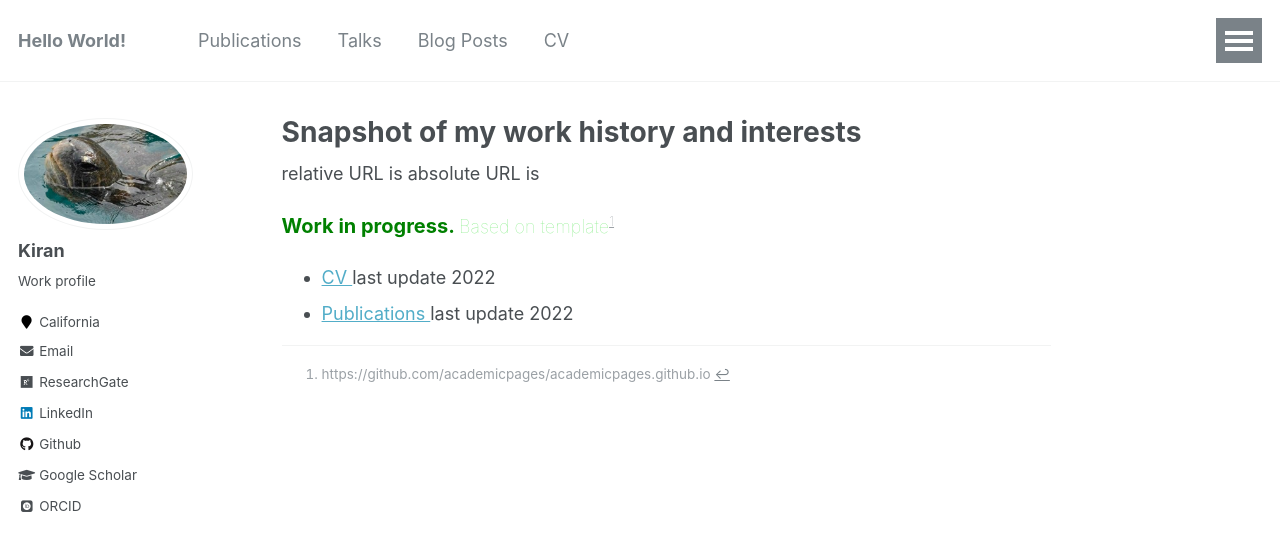
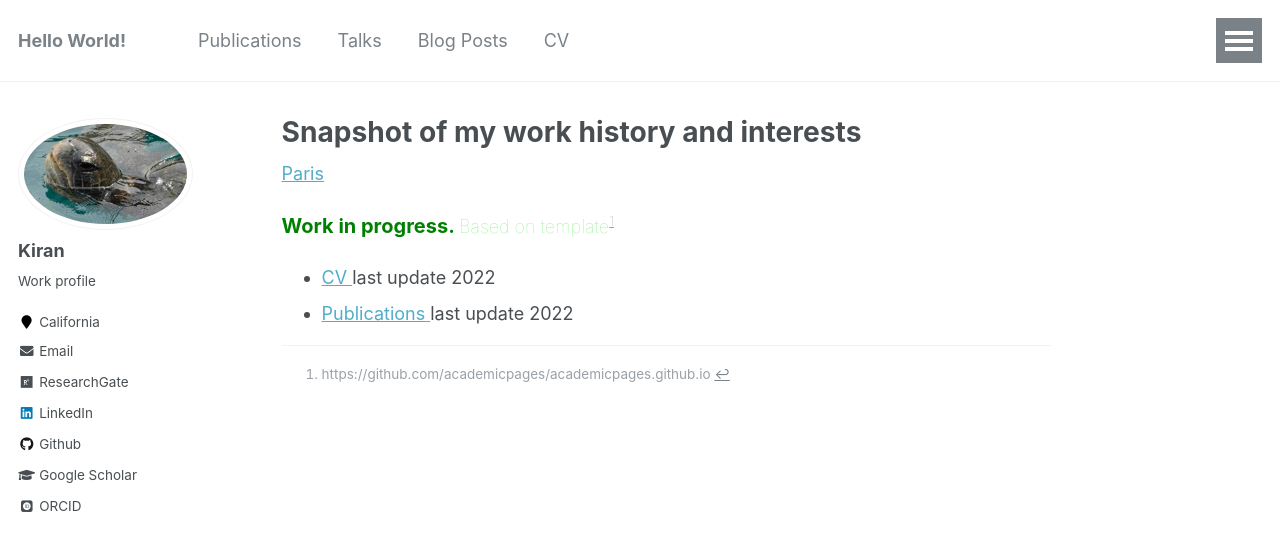
Before and after one commit to kiranmak/me, a Jekyll site: the page built from _pages/about.md, in a window 1280 px wide. Shown: the top 551 px of the page. Built offline with Jekyll 4.4.1, drawn with Linux system fonts in a browser that asks for light colours; some web fonts are replaced.

Commit message:
test about.md with relative_url

```diff
--- a/_pages/about.md
+++ b/_pages/about.md
@@ -7,9 +7,7 @@ redirect_from:
   - /about/
   - /about.html
 ---
-
-relative URL is {{site.relative_url}}
-absolute URL  is {{site.absolute_url}}
+[Paris]( {{"/cv" | relative_url }})
 
 <span style="color:green;font-weight:700;font-size:20px">
 Work in progress.
```
